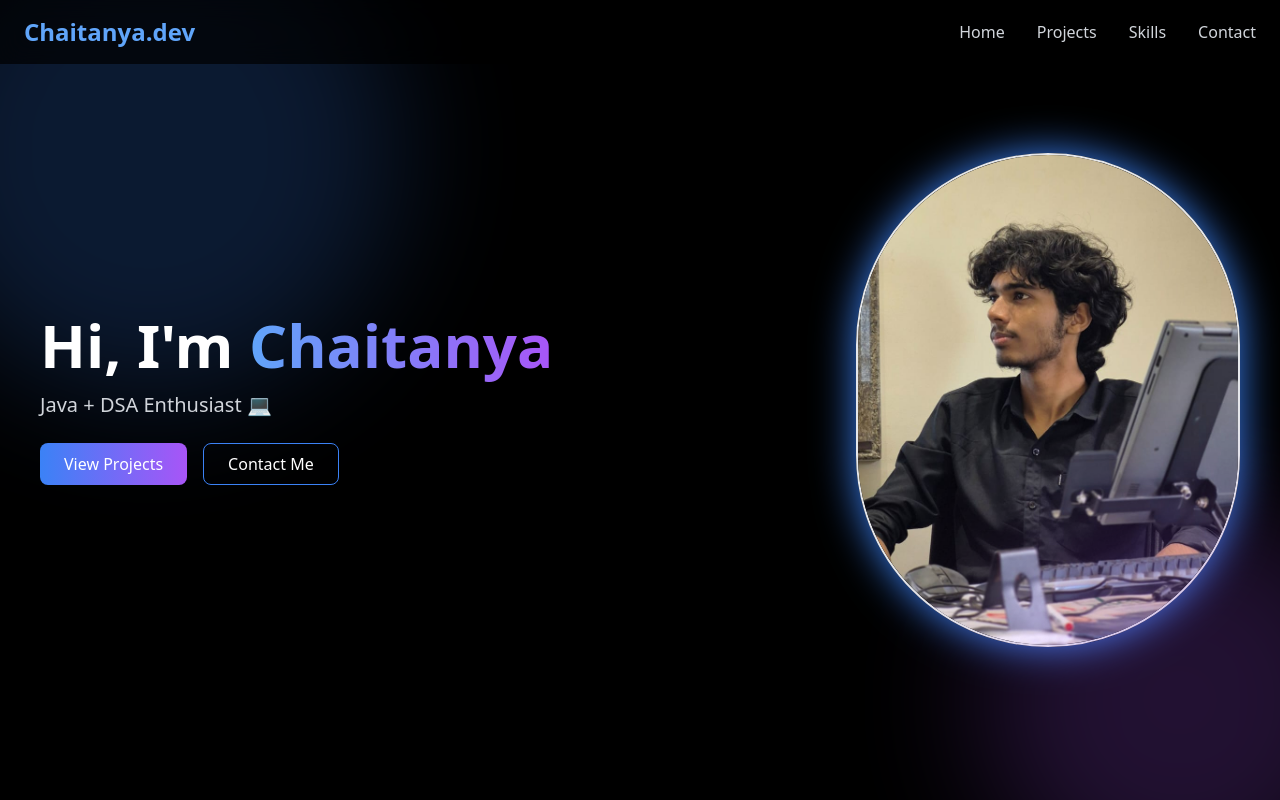
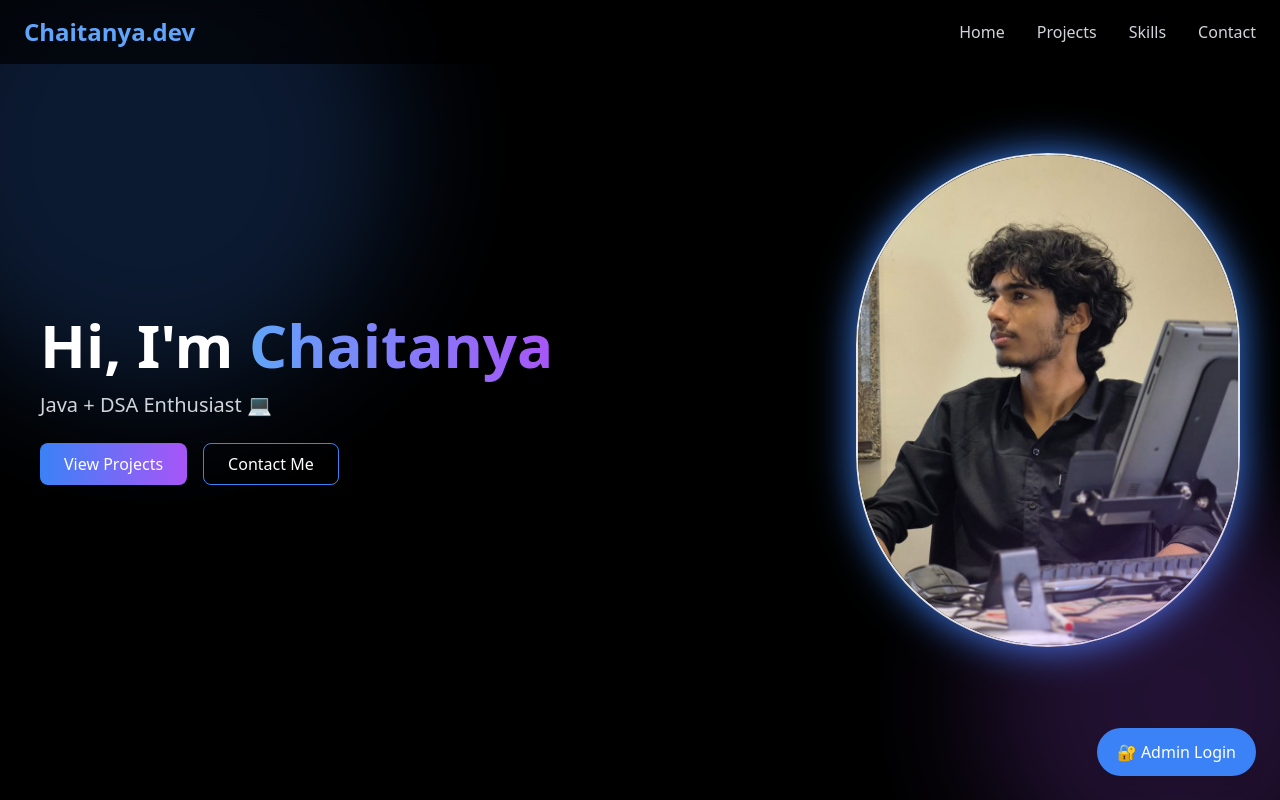
Before and after one commit to chaitanyamali1710/portfolio-website, a React (Vite) app in the folder client/vite-project/: page / in a window 1280 px wide. Shown: the top 800 px of the page. Built offline with nearby package versions, Linux system fonts and the light colour scheme; no server answers.

Commit message:
fix admin password

```diff
--- a/client/vite-project/src/pages/Home.jsx
+++ b/client/vite-project/src/pages/Home.jsx
@@ -2,15 +2,39 @@ import Hero from "../components/Hero";
 import Projects from "../components/Projects";
 import Certificates from "../components/Certificates";
 import Contact from "../components/Contact";
+import { Link } from "react-router-dom";
 
 const Home = () => {
+  const isLoggedIn = localStorage.getItem("token");
+
   return (
-    <>
+    <div className="relative">
+      {/* Main Sections */}
       <Hero />
       <Projects />
       <Certificates />
       <Contact />
-    </>
+
+      {/* 🔐 Floating Admin Login Button */}
+      {!isLoggedIn && (
+        <Link
+          to="/login"
+          className="fixed bottom-6 right-6 bg-blue-500 hover:bg-blue-600 text-white px-5 py-3 rounded-full shadow-lg transition duration-300"
+        >
+          🔐 Admin Login
+        </Link>
+      )}
+
+      {/* 🚀 Optional: Go to Admin Button (after login) */}
+      {isLoggedIn && (
+        <Link
+          to="/admin"
+          className="fixed bottom-6 right-6 bg-green-500 hover:bg-green-600 text-white px-5 py-3 rounded-full shadow-lg transition duration-300"
+        >
+          🚀 Dashboard
+        </Link>
+      )}
+    </div>
   );
 };
 
--- a/client/vite-project/src/pages/Login.jsx
+++ b/client/vite-project/src/pages/Login.jsx
@@ -24,7 +24,7 @@ const Login = () => {
     <div className="h-screen flex items-center justify-center bg-black text-white">
       <section className="min-h-screen bg-black text-white px-10 py-20"></section>
       <h2 className="text-4xl font-bold text-center mb-12">
-        Contact <span className="text-blue-400">Me</span>
+        Admin <span className="text-blue-400">Login</span>
       </h2>
 
       <form onSubmit={handleLogin} className="bg-gray-800 p-6 rounded-lg">
```
Also changed, not shown: 1 other file (tests, documents, lock files or other folders).
